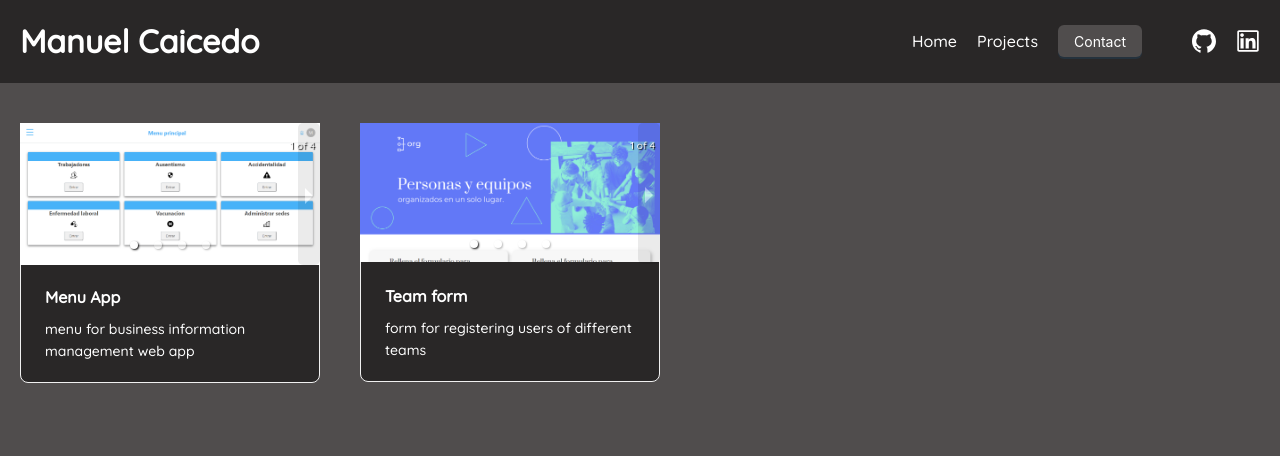
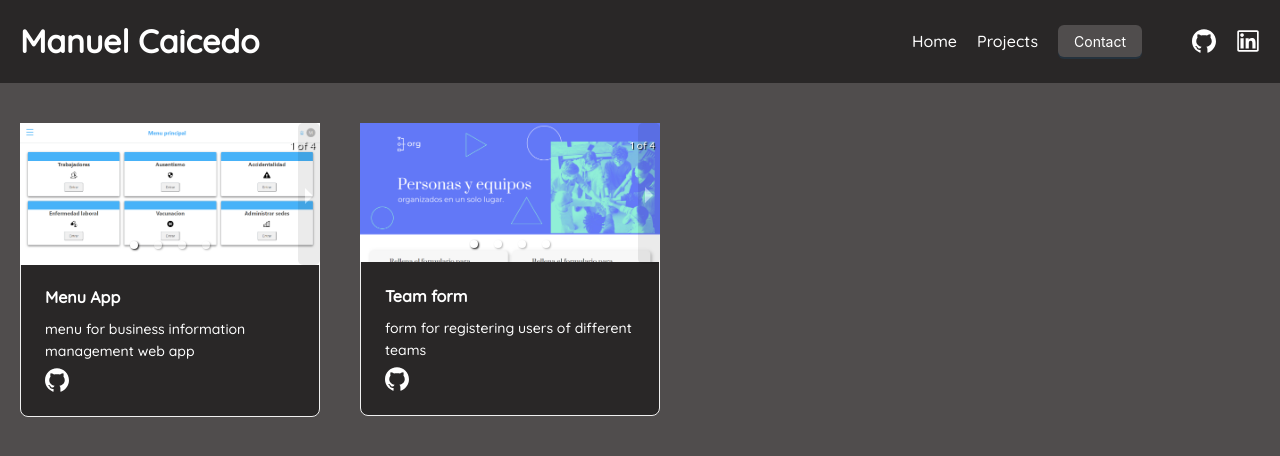
Before and after one commit to Konan03/Portafolio, a React (Create React App) app: page /projects in a window 1280 px wide. Shown: the top 456 px of the page. Built offline with nearby package versions, Linux system fonts and the light colour scheme.

Commit message:
add icon of card and link contacts

```diff
--- a/src/components/body/description.jsx
+++ b/src/components/body/description.jsx
@@ -18,13 +18,13 @@ function Description(){
 
                 <div className="description__xp">
                     <BiLogoReact size={50} color="white" className="description__xp--icon"></BiLogoReact>
-                    <p className="description__xp--text">2 months basic</p>
+                    <p className="description__xp--text">3 months basic</p>
                 </div>
                 <div className="description__xp">
                     <AiFillHtml5 size={50} color="white"/>
                     <BiLogoCss3 size={50} color="white"/>
                     <BiLogoJavascript size={50} color="white"/>
-                    <p className="description__xp--text"> 6 months basic</p>
+                    <p className="description__xp--text"> 7 months basic</p>
                 </div>
                 <div className="description__xp">
                     <BiLogoJava size={50} color="white"/>
--- a/src/components/contact/contact.jsx
+++ b/src/components/contact/contact.jsx
@@ -27,12 +27,16 @@ function Contact(){
         okButtonProps={{ style: { backgroundColor: 'rgb(80, 77, 77)'} }}
         cancelButtonProps={{style: {backgroundColor: 'rgb(80, 77, 77)', color: 'white', borderColor: 'white'}}}>
           <div className="icon">
-            <MdEmail size={30} />
-            <p className="text">manuelcaicedo52@gmail.com</p>
+            <a href="mailto:manuelcaicedo52@gmail.com" className="icon">
+              <MdEmail size={30} />
+              <p className="text">manuelcaicedo52@gmail.com</p>
+            </a>
           </div>
           <div className="icon">
-            <FaPhone size={30} />
-            <p className="text">+57 3219453514</p>
+            <a href="tel:+573219453514" className="icon">
+              <FaPhone size={30} />
+              <p className="text">+57 3219453514</p>
+            </a>
           </div>
 
         </Modal>
--- a/src/components/project/card/cardProject.jsx
+++ b/src/components/project/card/cardProject.jsx
@@ -1,12 +1,16 @@
 import React from "react";
-import { Card } from 'antd';
+import { Card} from 'antd';
 import { Carousel } from 'react-responsive-carousel';
+import { GithubOutlined} from '@ant-design/icons';
 import "react-responsive-carousel/lib/styles/carousel.min.css";
 import "../../../css/cardProject.css"
 
 const { Meta } = Card;
 
-const CardProject = ({title, description, images, alt}) => (
+const CardProject = ({title, description, images, alt, repo}) => (
+
+
+
   <Card
     className="cardProject"
     cover={
@@ -30,6 +34,9 @@ const CardProject = ({title, description, images, alt}) => (
       title={<span>{title}</span>}
       description={<span>{description}</span>}
     />
+    <a href={repo} target="_blank" rel="noopener noreferrer">
+      <GithubOutlined className="icon" style={{ fontSize: '24px', color: "white" }} />
+    </a>
   </Card>
 );
 
--- a/src/components/project/card/projects.json
+++ b/src/components/project/card/projects.json
@@ -4,14 +4,16 @@
       "title": "Menu App",
       "description": "menu for business information management web app",
       "images": ["img/screenMenuApp.png", "img/MenuApp2.PNG", "img/MenuApp3.PNG", "img/MenuPApp4.PNG"],
-      "alt": "menu-app"
+      "alt": "menu-app",
+      "repo":"https://github.com/Konan03/Menu_App"
     },
     {
       "id": 2,
       "title": "Team form",
       "description": "form for registering users of different teams",
       "images": ["img/TeamForm1.png", "img/TeamForm2.png", "img/TeamForm3.png", "img/TeamForm4.png"],
-      "alt": "team-form"
+      "alt": "team-form",
+      "repo":"https://github.com/Konan03/Team_form"
     }
 
 
--- a/src/components/project/project.jsx
+++ b/src/components/project/project.jsx
@@ -13,6 +13,7 @@ function Project() {
               description={project.description}
               images={project.images} // Asegúrate de que esto se corresponde con tu JSON actualizado
               alt={project.alt}
+              repo={project.repo}
             />
           ))}
         </section>
--- a/src/css/cardProject.css
+++ b/src/css/cardProject.css
@@ -37,3 +37,7 @@
 .carousel.carousel-slider .control-arrow:hover{
     background: rgba(0, 0, 0, 0.2);
 }
+
+.icon{
+  margin-top: 10px;
+}
```
Lines whose indentation alone changed are shown as unchanged.
